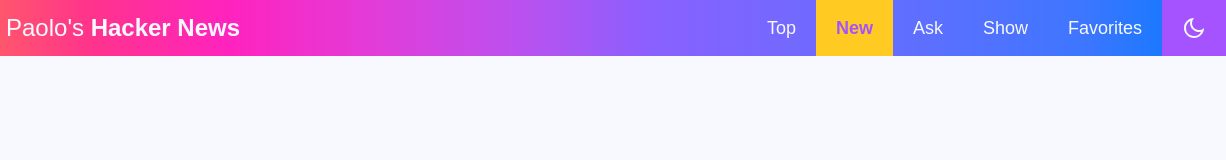
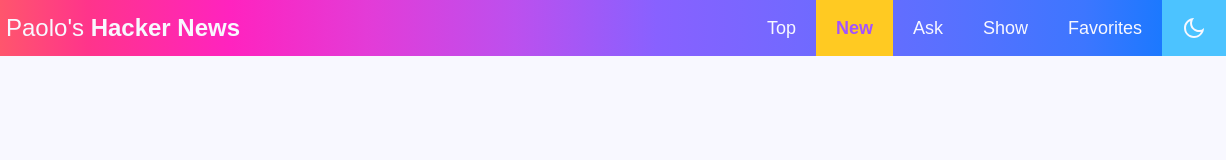
Before and after one commit to PaoloCodeland/hacker-news, a website built with Vite: page index.html in a window 1280 px wide. In both pictures the pointer is over the button 1248 px from the left and 28 px from the top of the page. Shown: the full height of the page, 54-1280 px from the left. Built offline with nearby package versions, Linux system fonts and the light colour scheme; a web font is replaced by a local one.

Commit message:
fix theme btn hover

```diff
--- a/src/scss/components/_header.scss
+++ b/src/scss/components/_header.scss
@@ -53,7 +53,7 @@
         outline: none;
         &:hover,
         &:focus {
-            background: var(--quaternary);
+            background: var(--tertiary);
         }
         svg {
             display: block;
```
